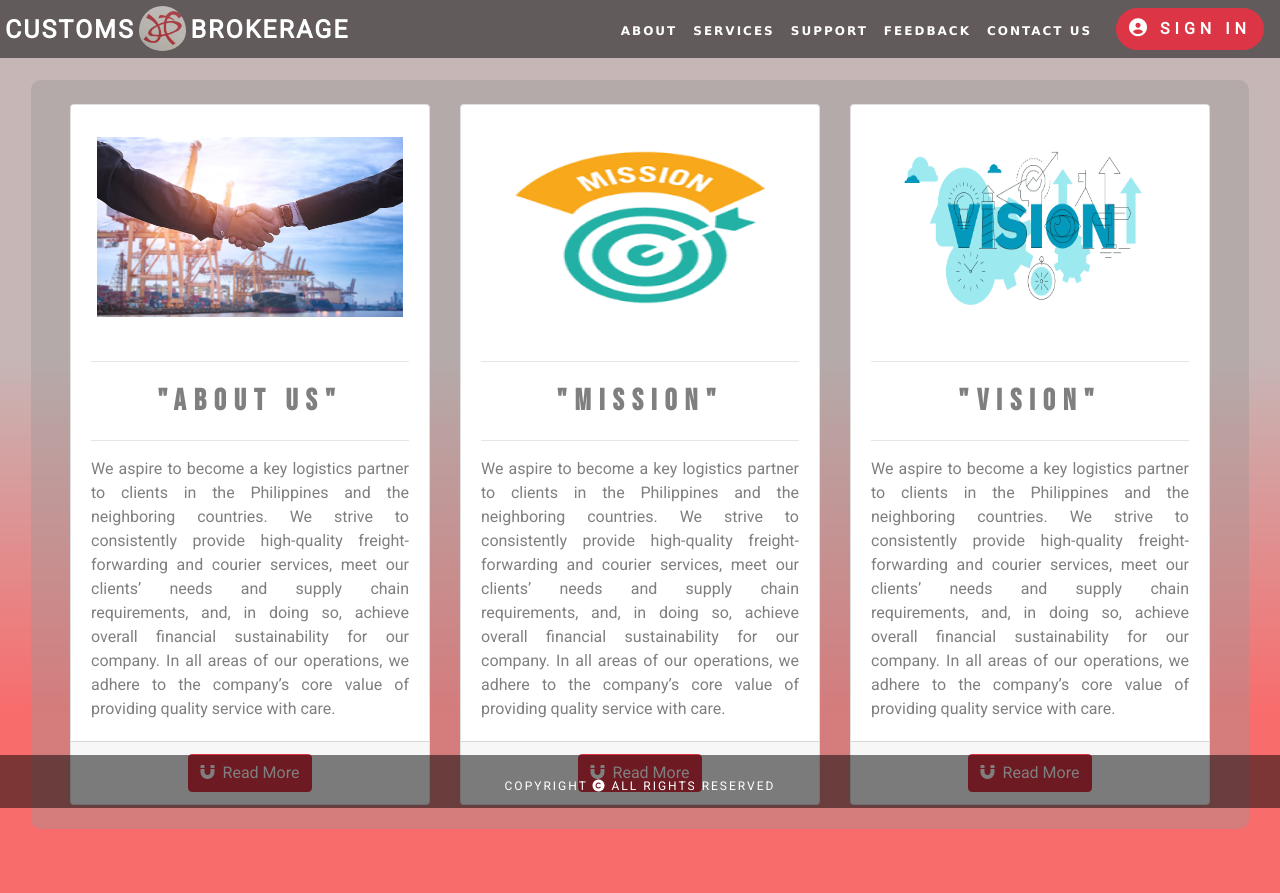
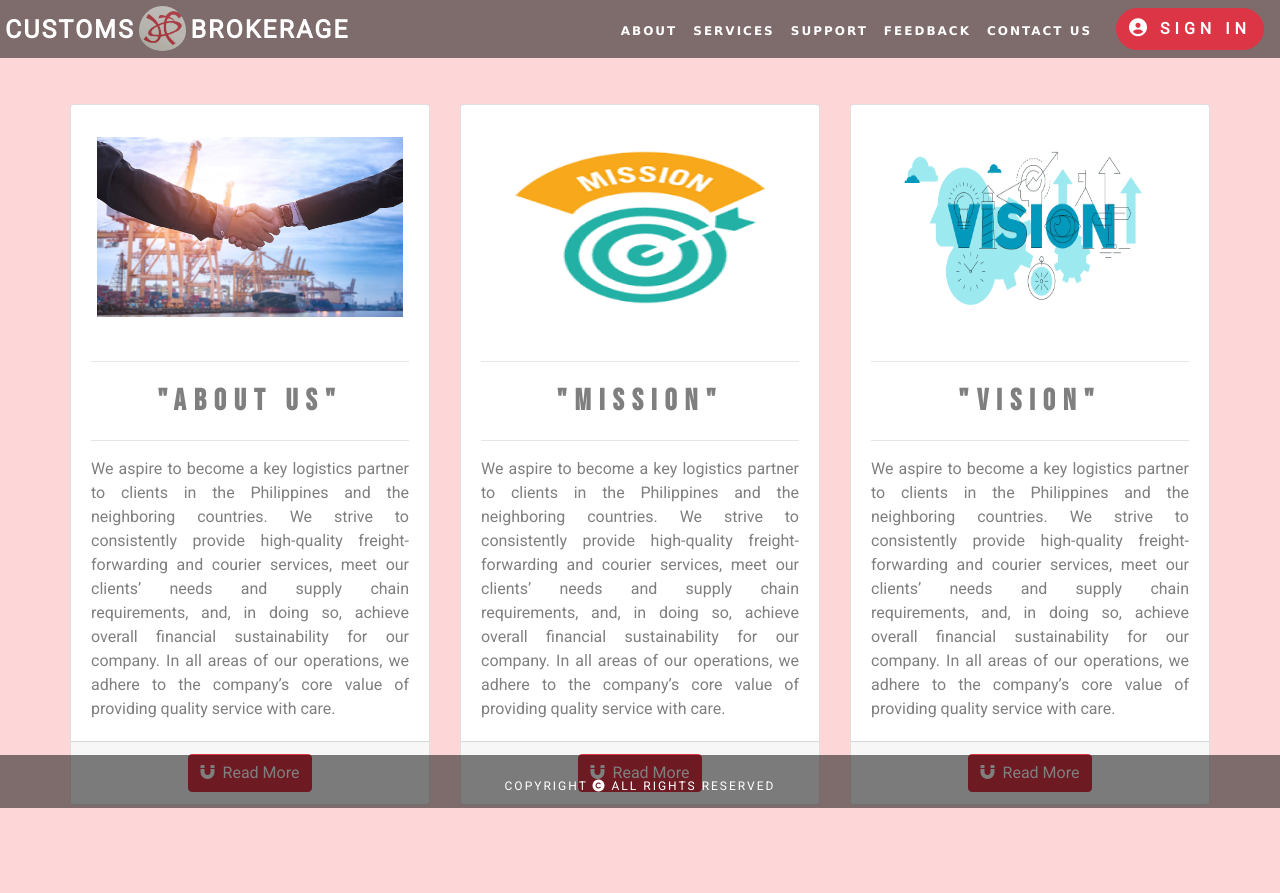
Before and after one commit to rizsim214/jof-brokerage, a CodeIgniter app: page /jof-brokerage/about in a window 1280 px wide. Run offline with CodeIgniter, Linux system fonts and the light colour scheme; some libraries are stand-ins or nearby versions.

Commit message:
Updated Commit - Again

```diff
--- a/assets/css/jof_styles.css
+++ b/assets/css/jof_styles.css
@@ -54,9 +54,8 @@ body{
     margin: 0;
     font-family: var(--big-font);
     color: var(--first-color);
-    background: linear-gradient(180deg , rgba(141, 110, 110, 0.5) 40% , rgba(246, 45, 45, 0.7) 80%) no-repeat;
-
-
+    background: no-repeat center center cover;
+    background-color: rgba(251, 124, 124, 0.3);
 
 }
 h1{
@@ -363,7 +362,7 @@ img{
     /* STYLES FOR ABOUT PAGE */
 .card__container__box{
     margin: 5rem 1rem 4rem;
-    background-color: rgba(151, 148, 148, 0.376);
+
     padding: 1.5rem 1.5rem 1.5rem;
     border-radius: 10px;
 }
```
